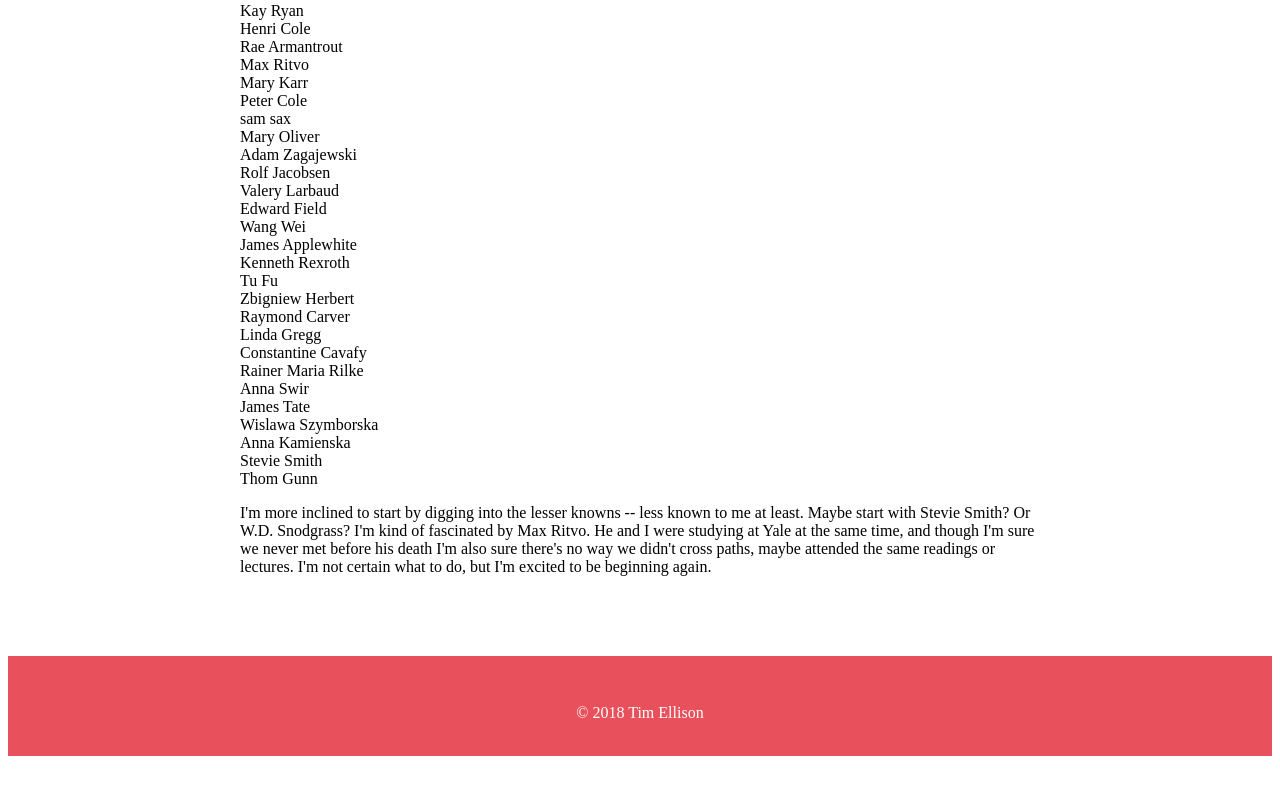
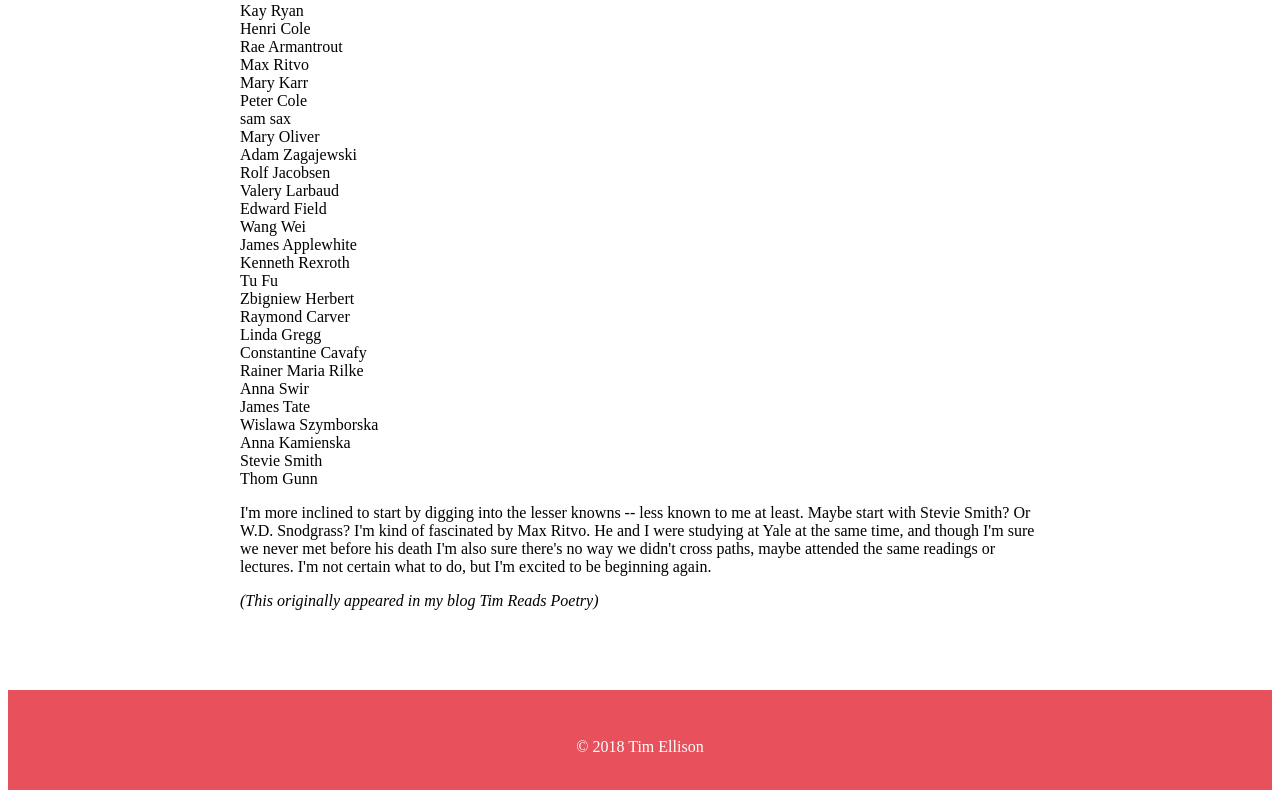
Before and after one commit to timothyjellison/new-homepage, a Gatsby site: page /posts/a-new-reading-list in a window 1280 px wide. Shown: the part 638-1436 px from the top of the page. Before the commit the page ends 1402 px from the top, so only its background shows below. Built offline with nearby package versions, Linux system fonts and the light colour scheme; Gatsby itself is replaced by a stand-in of ours.

Commit message:
Update Blog “a-new-reading-list”

```diff
--- a/src/pages/posts/a-new-reading-list.md
+++ b/src/pages/posts/a-new-reading-list.md
@@ -50,3 +50,5 @@ Stevie Smith
 Thom Gunn
 
 I'm more inclined to start by digging into the lesser knowns -- less known to me at least. Maybe start with Stevie Smith? Or W.D. Snodgrass? I'm kind of fascinated by Max Ritvo. He and I were studying at Yale at the same time, and though I'm sure we never met before his death I'm also sure there's no way we didn't cross paths, maybe attended the same readings or lectures. I'm not certain what to do, but I'm excited to be beginning again.
+
+*(This originally appeared in my blog Tim Reads Poetry)*
```
